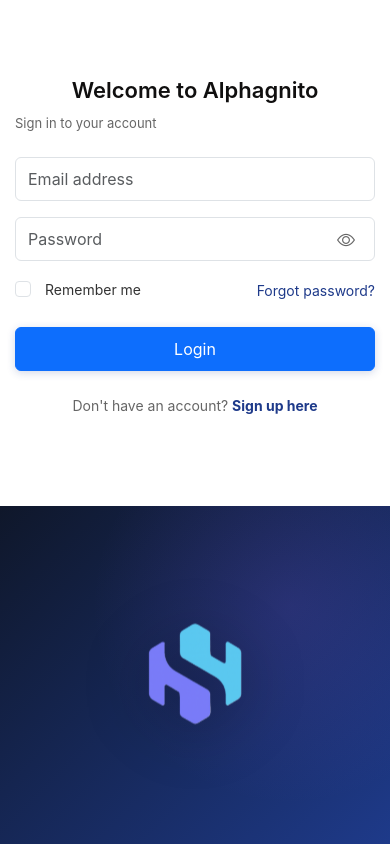
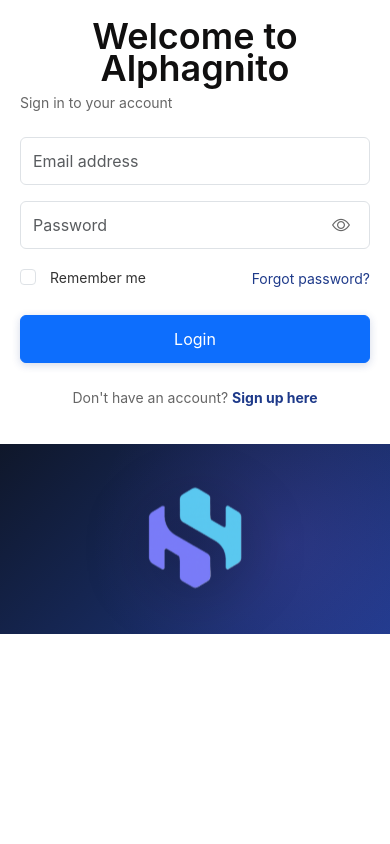
Before and after one commit to jabaraj07/Agents-management, a React (Create React App) app in the folder FrontEnd/agent_management/: page /login in a window 390 px wide. Built offline with nearby package versions, Linux system fonts and the light colour scheme; no server answers.

Commit message:
restore AuthPages.css with original styles

```diff
--- a/FrontEnd/agent_management/src/pages/AuthPages.css
+++ b/FrontEnd/agent_management/src/pages/AuthPages.css
@@ -198,74 +198,14 @@
   .auth-container {
     flex-direction: column;
     height: auto;
-    min-height: 100vh;
   }
-
-  .auth-form-section {
-    border-radius: 0;
-    padding: 30px 20px;
-    min-height: 60vh;
+  .auth-form-section,
+  .auth-brand-section {
+    width: 100%;
+    padding: 20px;
   }
-
-  .auth-brand-section {
-    min-height: 40vh;
-    border-radius: 0;
-  }
-
-  .auth-title {
-    font-size: 24px;
-  }
-
-  .auth-form-wrapper {
-    max-width: 320px;
-  }
-
   .auth-logo {
     width: 150px;
     height: 150px;
   }
 }
-
-@media (max-width: 480px) {
-  .auth-form-section {
-    padding: 20px 15px;
-  }
-
-  .auth-form-wrapper {
-    max-width: 100%;
-  }
-
-  .auth-title {
-    font-size: 22px;
-  }
-
-  .auth-subtitle {
-    font-size: 13px;
-  }
-
-  .auth-input,
-  .auth-btn {
-    font-size: 14px;
-    padding: 10px 14px;
-    height: 44px;
-  }
-}
-
-/* Alert styling */
-.alert {
-  border-radius: 6px;
-  border: none;
-  font-size: 14px;
-  padding: 12px 16px;
-}
-
-.alert-danger {
-  background-color: #fee2e2;
-  color: #991b1b;
-}
-
-.btn-close {
-  padding: 0;
-  width: 20px;
-  height: 20px;
-}
```
